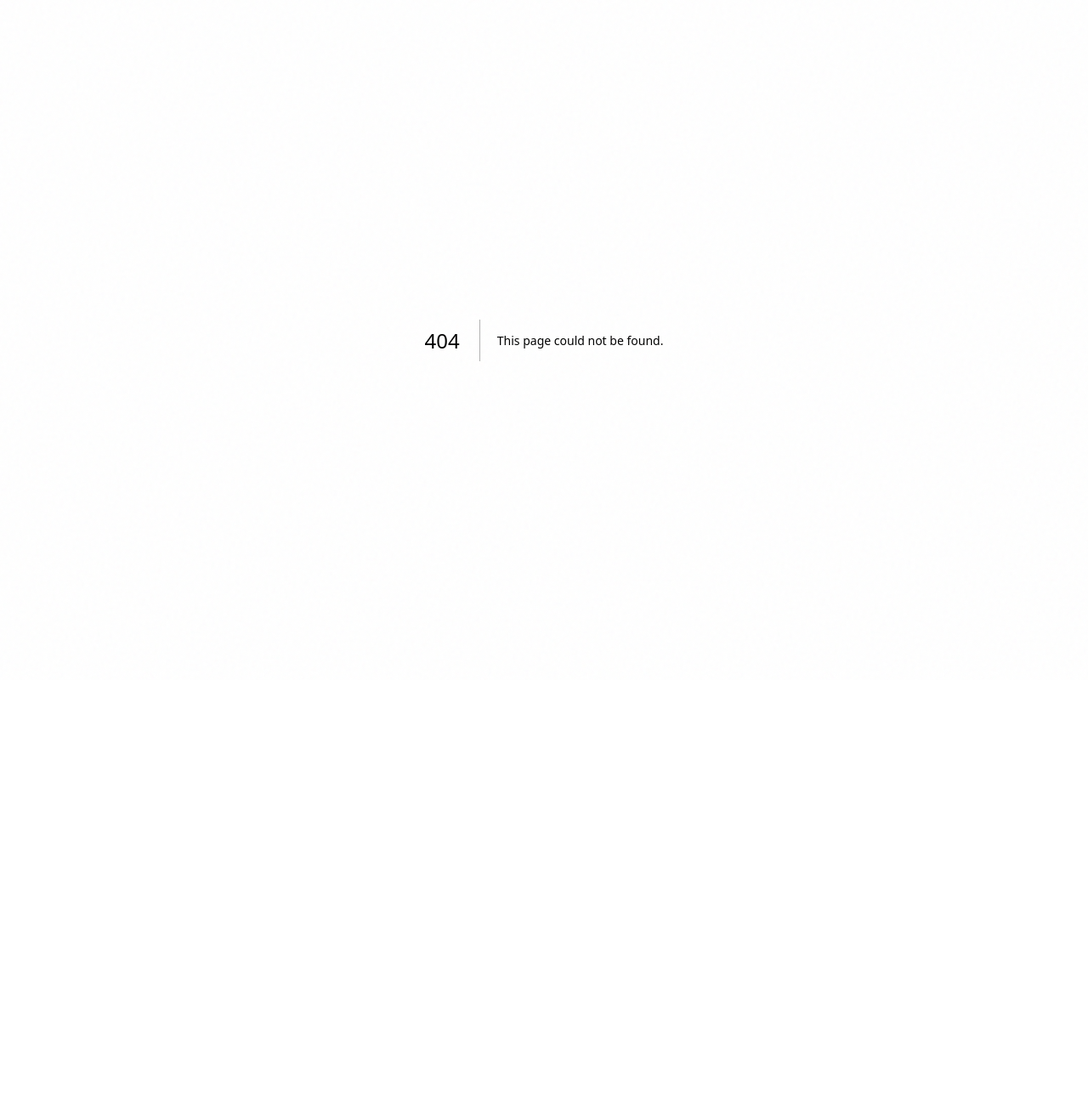
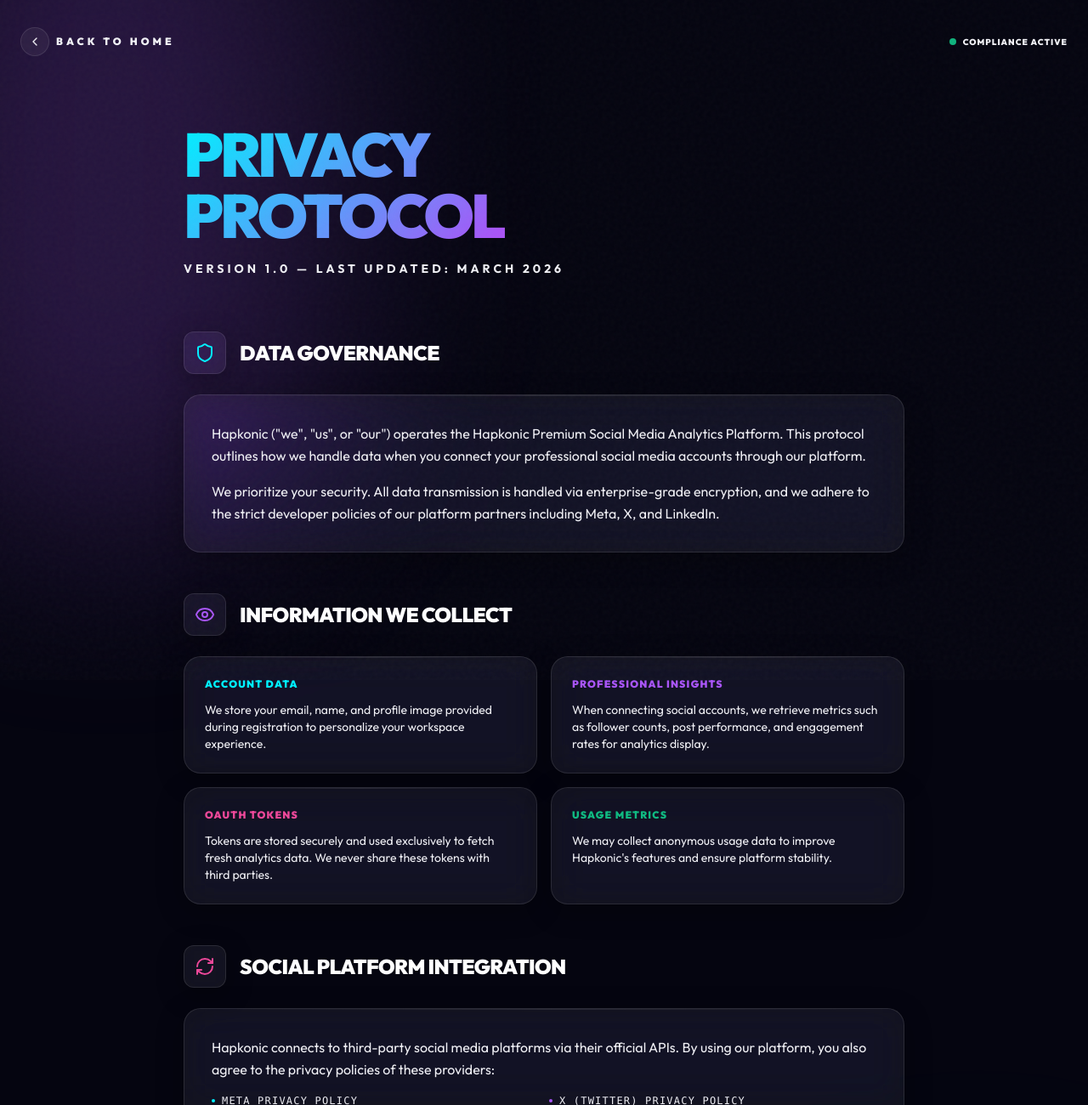
Before and after one commit to hapkonic-Ai/Hapkonic-premium-SMM-tool, a Next.js app: page /privacy in a window 1280 px wide. Before the commit this address had no page. Shown: the top 1300 px of the page at 85% size. Before the commit the page ends 800 px from the top, so only its background shows below. Built offline with nearby package versions, Linux system fonts and the light colour scheme.

Commit message:
feat: finalize privacy page and social connector updates

```diff
--- /dev/null
+++ b/app/privacy/page.tsx
@@ -0,0 +1,163 @@
+"use client";
+
+import { motion } from "framer-motion";
+import { Shield, Lock, Eye, Server, RefreshCw, ChevronLeft } from "lucide-react";
+import Link from "next/link";
+import { GlassCard } from "@/components/ui/GlassCard";
+import { Button } from "@/components/ui/Button";
+
+export default function PrivacyPage() {
+  return (
+    <div className="min-h-screen bg-[#050510] relative overflow-hidden selection:bg-accent-cyan/30">
+      {/* Background Glows */}
+      <div className="absolute top-[-10%] left-[-10%] w-[40%] h-[40%] bg-accent-purple/20 blur-[120px] rounded-full" />
+      <div className="absolute bottom-[-10%] right-[-10%] w-[40%] h-[40%] bg-accent-cyan/10 blur-[120px] rounded-full" />
+
+      {/* Navigation */}
+      <nav className="relative z-50 px-6 py-8 flex justify-between items-center max-w-7xl mx-auto">
+        <Link href="/" className="flex items-center gap-2 group">
+          <div className="bg-white/5 p-2 rounded-lg border border-white/10 group-hover:border-white/20 transition-all">
+            <ChevronLeft className="w-4 h-4 text-text-muted group-hover:text-white transition-colors" />
+          </div>
+          <span className="text-xs font-black uppercase tracking-[4px] text-text-muted group-hover:text-white transition-colors">Back to Home</span>
+        </Link>
+        <div className="flex items-center gap-2">
+          <div className="w-2 h-2 rounded-full bg-accent-green animate-pulse" />
+          <span className="text-[10px] font-black uppercase tracking-widest text-text-muted">Compliance Active</span>
+        </div>
+      </nav>
+
+      <main className="relative z-10 max-w-4xl mx-auto px-6 py-12">
+        <motion.div
+          initial={{ opacity: 0, y: 20 }}
+          animate={{ opacity: 1, y: 0 }}
+          className="space-y-4 mb-16 text-center md:text-left"
+        >
+          <h1 className="text-5xl md:text-7xl font-black gradient-text tracking-tighter uppercase leading-none">
+            Privacy <br /> Protocol
+          </h1>
+          <p className="text-text-muted text-sm uppercase tracking-[4px] font-bold">Version 1.0 — Last Updated: March 2026</p>
+        </motion.div>
+
+        <div className="space-y-12">
+          {/* Section 1: Intro */}
+          <section className="space-y-6">
+            <div className="flex items-center gap-4">
+              <div className="p-3 rounded-xl glass border-accent-cyan/20">
+                <Shield className="w-6 h-6 text-accent-cyan" />
+              </div>
+              <h2 className="text-2xl font-black text-white uppercase tracking-tight">Data Governance</h2>
+            </div>
+            <GlassCard className="p-8 space-y-4 border-white/5">
+              <p className="text-text-muted leading-relaxed">
+                Hapkonic ("we", "us", or "our") operates the Hapkonic Premium Social Media Analytics Platform. This protocol outlines how we handle data when you connect your professional social media accounts through our platform.
+              </p>
+              <p className="text-text-muted leading-relaxed">
+                We prioritize your security. All data transmission is handled via enterprise-grade encryption, and we adhere to the strict developer policies of our platform partners including Meta, X, and LinkedIn.
+              </p>
+            </GlassCard>
+          </section>
+
+          {/* Section 2: Collection */}
+          <section className="space-y-6">
+            <div className="flex items-center gap-4">
+              <div className="p-3 rounded-xl glass border-accent-purple/20">
+                <Eye className="w-6 h-6 text-accent-purple" />
+              </div>
+              <h2 className="text-2xl font-black text-white uppercase tracking-tight">Information We Collect</h2>
+            </div>
+            <div className="grid grid-cols-1 md:grid-cols-2 gap-4">
+              <GlassCard className="p-6 border-white/5 bg-white/[0.02]">
+                <h4 className="text-accent-cyan font-black text-xs uppercase tracking-widest mb-3">Account Data</h4>
+                <p className="text-sm text-text-muted">We store your email, name, and profile image provided during registration to personalize your workspace experience.</p>
+              </GlassCard>
+              <GlassCard className="p-6 border-white/5 bg-white/[0.02]">
+                <h4 className="text-accent-purple font-black text-xs uppercase tracking-widest mb-3">Professional Insights</h4>
+                <p className="text-sm text-text-muted">When connecting social accounts, we retrieve metrics such as follower counts, post performance, and engagement rates for analytics display.</p>
+              </GlassCard>
+              <GlassCard className="p-6 border-white/5 bg-white/[0.02]">
+                <h4 className="text-accent-pink font-black text-xs uppercase tracking-widest mb-3">OAuth Tokens</h4>
+                <p className="text-sm text-text-muted">Tokens are stored securely and used exclusively to fetch fresh analytics data. We never share these tokens with third parties.</p>
+              </GlassCard>
+              <GlassCard className="p-6 border-white/5 bg-white/[0.02]">
+                <h4 className="text-accent-green font-black text-xs uppercase tracking-widest mb-3">Usage Metrics</h4>
+                <p className="text-sm text-text-muted">We may collect anonymous usage data to improve Hapkonic's features and ensure platform stability.</p>
+              </GlassCard>
+            </div>
+          </section>
+
+          {/* Section 3: Social Media Partners */}
+          <section className="space-y-6">
+            <div className="flex items-center gap-4">
+              <div className="p-3 rounded-xl glass border-accent-pink/20">
+                <RefreshCw className="w-6 h-6 text-accent-pink" />
+              </div>
+              <h2 className="text-2xl font-black text-white uppercase tracking-tight">Social Platform Integration</h2>
+            </div>
+            <GlassCard className="p-8 space-y-4 border-white/5">
+              <p className="text-text-muted leading-relaxed">
+                Hapkonic connects to third-party social media platforms via their official APIs. By using our platform, you also agree to the privacy policies of these providers:
+              </p>
+              <ul className="grid grid-cols-1 sm:grid-cols-2 gap-3 text-xs font-mono uppercase tracking-widest">
+                <li className="flex items-center gap-2 text-text-muted">
+                  <div className="w-1 h-1 rounded-full bg-accent-cyan" />
+                  Meta Privacy Policy
+                </li>
+                <li className="flex items-center gap-2 text-text-muted">
+                  <div className="w-1 h-1 rounded-full bg-accent-purple" />
+                  X (Twitter) Privacy Policy
+                </li>
+                <li className="flex items-center gap-2 text-text-muted">
+                  <div className="w-1 h-1 rounded-full bg-accent-pink" />
+                  LinkedIn User Agreement
+                </li>
+                <li className="flex items-center gap-2 text-text-muted">
+                  <div className="w-1 h-1 rounded-full bg-accent-green" />
+                  Google Privacy Policy
+                </li>
+              </ul>
+            </GlassCard>
+          </section>
+
+          {/* Section 4: Security */}
+          <section className="space-y-6">
+            <div className="flex items-center gap-4">
+              <div className="p-3 rounded-xl glass border-accent-green/20">
+                <Lock className="w-6 h-6 text-accent-green" />
+              </div>
+              <h2 className="text-2xl font-black text-white uppercase tracking-tight">Data Security & Rights</h2>
+            </div>
+            <GlassCard className="p-8 space-y-6 border-white/5">
+              <div className="space-y-2">
+                <h4 className="text-white font-bold text-sm">Right to Erasure</h4>
+                <p className="text-text-muted text-sm leading-relaxed">
+                  Users can disconnect any social account at any time. To request full deletion of your Hapkonic account and all associated tokens, please contact our support team.
+                </p>
+              </div>
+              <div className="space-y-2">
+                <h4 className="text-white font-bold text-sm">Security Measures</h4>
+                <p className="text-text-muted text-sm leading-relaxed">
+                  We use AES-256 encryption for all sensitive data and isolated server-side workers for background synchronization.
+                </p>
+              </div>
+            </GlassCard>
+          </section>
+
+          {/* Contact */}
+          <div className="py-12 border-t border-white/5 text-center">
+            <p className="text-text-muted text-xs uppercase tracking-[3px] mb-6">Need clarification on our privacy laws?</p>
+            <a href="mailto:hapkonic@gmail.com">
+               <Button variant="secondary" className="px-12 h-14 text-xs font-black uppercase tracking-[2px]">
+                 contact protocol team
+               </Button>
+            </a>
+          </div>
+        </div>
+
+        <footer className="py-12 text-center text-text-muted text-[10px] uppercase tracking-widest font-mono">
+           &copy; 2026 Hapkonic Premium SMM. All Rights Reserved.
+        </footer>
+      </main>
+    </div>
+  );
+}
```
